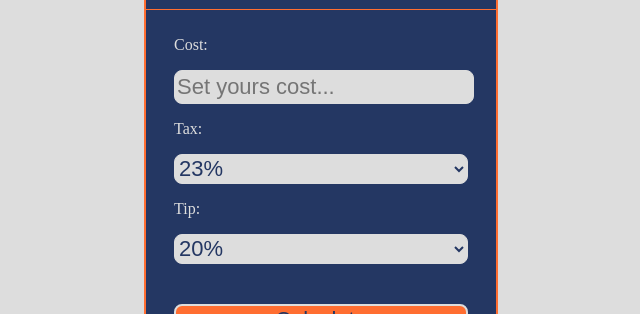
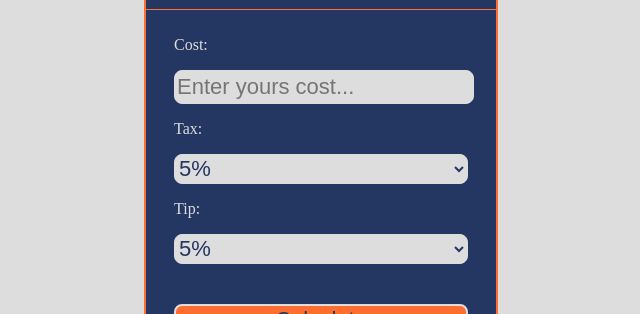
Before and after one commit to devPrzemyslawT/rsbasic-w4e1-restaurant-bill, a React (Create React App) app: page / in a window 1280 px wide. Shown: the part 185-499 px from the top of the page, without its empty margins (319-959 px from the left). Built offline with nearby package versions, Linux system fonts and the light colour scheme.

Commit message:
function for calculate result created, handlers and hooks used to update data

```diff
--- a/src/BillCalculator/Components/InNumber/InNumer.js
+++ b/src/BillCalculator/Components/InNumber/InNumer.js
@@ -3,9 +3,13 @@ import React from "react";
 import "./InNumber.css";
 
 const InNumber = props => {
-	const { placeholder } = props;
+	const { placeholder, onChangeValue } = props;
 	return (
-		<input className='inNumber' type='number' placeholder={placeholder}></input>
+		<input
+			className='inNumber'
+			type='number'
+			placeholder={placeholder}
+			onChange={onChangeValue}></input>
 	);
 };
 
--- a/src/BillCalculator/Components/InSelect/InSelect.js
+++ b/src/BillCalculator/Components/InSelect/InSelect.js
@@ -3,11 +3,14 @@ import React from "react";
 import "./InSelect.css";
 
 const InSelect = props => {
-	const { selectData, defaultValue } = props;
+	const { selectData, defaultValue, handleValue } = props;
 	let localDefaultValue =
 		defaultValue < 0 || defaultValue > selectData.length ? 0 : defaultValue;
 	return (
-		<select className='inSelect' defaultValue={selectData[localDefaultValue]}>
+		<select
+			className='inSelect'
+			defaultValue={selectData[localDefaultValue]}
+			onChange={handleValue}>
 			{selectData.map(elem => {
 				return (
 					<option key={elem.toString()} value={elem}>
--- a/src/BillCalculator/Form/CostForm.js
+++ b/src/BillCalculator/Form/CostForm.js
@@ -1,4 +1,6 @@
 import React from "react";
+
+import { useState } from "react";
 
 import Button from "../Components/Button/Button";
 import Paragraph from "../Components/Paragraph/Paragraph";
@@ -6,28 +8,69 @@ import InSelect from "../Components/InSelect/InSelect";
 import InNumber from "../Components/InNumber/InNumer";
 
 import { arrTax, arrTip } from "../Utils/Data/data";
+import { CalcTotalCost } from "../Utils/UserFun/Fun";
 
 const CostForm = () => {
+	const [formState, setFormState] = useState(true);
+	const [costValue, setCostValue] = useState(0);
+	const [totalValue, setTotalValue] = useState(0);
+	const [tipValue, setTipValue] = useState(5);
+	const [taxValue, setTaxValue] = useState(5);
+
+	const handleOnCalculateButton = e => {
+		setTotalValue(CalcTotalCost(costValue, taxValue, tipValue));
+		setFormState(false);
+	};
+
+	const handleOnBackButton = e => {
+		setCostValue(5);
+		setTotalValue(5);
+		setFormState(true);
+	};
+
+	const handleCostValue = e => {
+		setCostValue(e.target.value);
+	};
+
+	const handleTaxValue = e => {
+		setTaxValue(e.target.value);
+	};
+	const handleTipValue = e => {
+		setTipValue(e.target.value);
+	};
 	const FormClear = (
 		<form>
 			<Paragraph label='Cost:'></Paragraph>
-			<InNumber placeholder='Set yours cost...'></InNumber>
+			<InNumber
+				placeholder='Enter yours cost...'
+				onChangeValue={handleCostValue}></InNumber>
+			{/* <p>{costValue}</p> */}
 			<Paragraph label='Tax:'></Paragraph>
-			<InSelect selectData={arrTax} defaultValue='2'></InSelect>
+			<InSelect
+				selectData={arrTax}
+				defaultValue='0'
+				handleValue={handleTaxValue}></InSelect>
+			{/* <p>{taxValue}</p> */}
 			<Paragraph label='Tip:'></Paragraph>
-			<InSelect selectData={arrTip} defaultValue='3'></InSelect>
-			<Button label='Calculate'></Button>
+			<InSelect
+				selectData={arrTip}
+				defaultValue='0'
+				handleValue={handleTipValue}></InSelect>
+			{/* <p>{tipValue}</p> */}
+			<Button
+				label='Calculate'
+				handleOnClick={handleOnCalculateButton}></Button>
 		</form>
 	);
 
 	const FormCompleted = (
 		<form>
-			<Paragraph label='Calculated cost = xx'></Paragraph>
-			<Button label='Back'></Button>
+			<h3>{`Total cost =  ${totalValue} $`}</h3>
+			<Button label='Back' handleOnClick={handleOnBackButton}></Button>
 		</form>
 	);
 
-	return <div>{FormClear}</div>;
+	return <div>{formState ? FormClear : FormCompleted}</div>;
 };
 
 export default CostForm;
--- /dev/null
+++ b/src/BillCalculator/Utils/UserFun/Fun.js
@@ -0,0 +1,13 @@
+const ConvToFloat = value => {
+	return parseFloat(value);
+};
+
+const convToPercent = value => {
+	return ConvToFloat(value) / 100;
+};
+
+export const CalcTotalCost = (cost, tax, tip) => {
+	let result = ConvToFloat(cost) + ConvToFloat(cost) * convToPercent(tax);
+	result = result + result * convToPercent(tip);
+	return result;
+};
```
